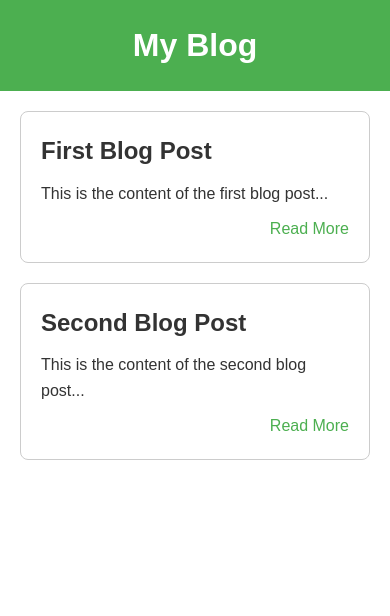
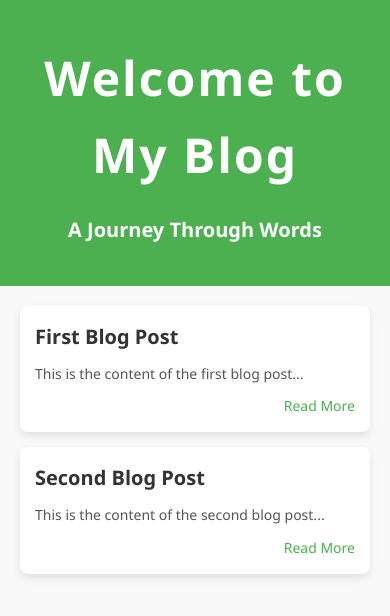
Before and after one commit to IMVanshajGupta/vanshajfolio2, a plain HTML site: page blogs/index.html in a window 390 px wide. Drawn offline with Linux system fonts and the light colour scheme.

Commit message:
Make changes in Blog

```diff
--- a/blogs/blogstyle.css
+++ b/blogs/blogstyle.css
@@ -5,19 +5,36 @@ body, h1, h2, h3, p {
   }
 
   body {
-    font-family: Arial, sans-serif;
+    font-family: 'Segoe UI', Tahoma, Geneva, Verdana, sans-serif;
     line-height: 1.6;
     color: #333;
+    background-color: #f9f9f9;
   }
 
   header {
     background-color: #4CAF50;
-    padding: 20px;
+    padding: 40px 20px;
     text-align: center;
+  }
+
+  .heading {
+    color: #fff;
+    font-size: 48px;
+    letter-spacing: 2px;
+    margin-bottom: 20px;
+    animation: fadeInDown 1s ease;
+  }
+
+  .tagline {
+    color: #fff;
+    font-size: 20px;
+    font-weight: bold;
+    animation: fadeInUp 1s ease 0.5s;
   }
 
   h1 {
     color: #fff;
+    font-size: 36px;
   }
 
   main {
@@ -25,10 +42,22 @@ body, h1, h2, h3, p {
   }
 
   .blog-post {
-    border: 1px solid #ccc;
+    background-color: #fff;
+    box-shadow: 0 4px 8px rgba(0, 0, 0, 0.1);
     border-radius: 8px;
     padding: 20px;
     margin-bottom: 20px;
+    transition: transform 0.3s ease, box-shadow 0.3s ease;
+  }
+
+  .blog-post:hover {
+    transform: translateY(-4px);
+    box-shadow: 0 8px 16px rgba(0, 0, 0, 0.2);
+  }
+
+  .blog-post.selected {
+    transform: scale(1.02);
+    box-shadow: 0 8px 16px rgba(0, 0, 0, 0.2);
   }
 
   .blog-title {
@@ -39,6 +68,7 @@ body, h1, h2, h3, p {
 
   .blog-content {
     font-size: 16px;
+    color: #555;
   }
 
   .read-more {
@@ -47,4 +77,46 @@ body, h1, h2, h3, p {
     margin-top: 10px;
     color: #4CAF50;
     text-decoration: none;
+    font-size: 14px;
   }
+
+  /* Responsive layout for smaller screens */
+  @media screen and (max-width: 768px) {
+    h1 {
+      font-size: 30px;
+    }
+
+    .blog-post {
+      padding: 15px;
+      margin-bottom: 15px;
+    }
+
+    .blog-title {
+      font-size: 20px;
+    }
+
+    .blog-content {
+      font-size: 14px;
+    }
+  }
+  @keyframes fadeInDown {
+    0% {
+      opacity: 0;
+      transform: translateY(-20px);
+    }
+    100% {
+      opacity: 1;
+      transform: translateY(0);
+    }
+  }
+
+  @keyframes fadeInUp {
+    0% {
+      opacity: 0;
+      transform: translateY(20px);
+    }
+    100% {
+      opacity: 1;
+      transform: translateY(0);
+    }
+  }
--- a/blogs/index.html
+++ b/blogs/index.html
@@ -8,7 +8,8 @@
 </head>
 <body>
   <header>
-    <h1>My Blog</h1>
+    <h1 class="heading">Welcome to My Blog</h1>
+    <p class="tagline">A Journey Through Words</p>
   </header>
   <main>
     <section class="blog-posts">
```
